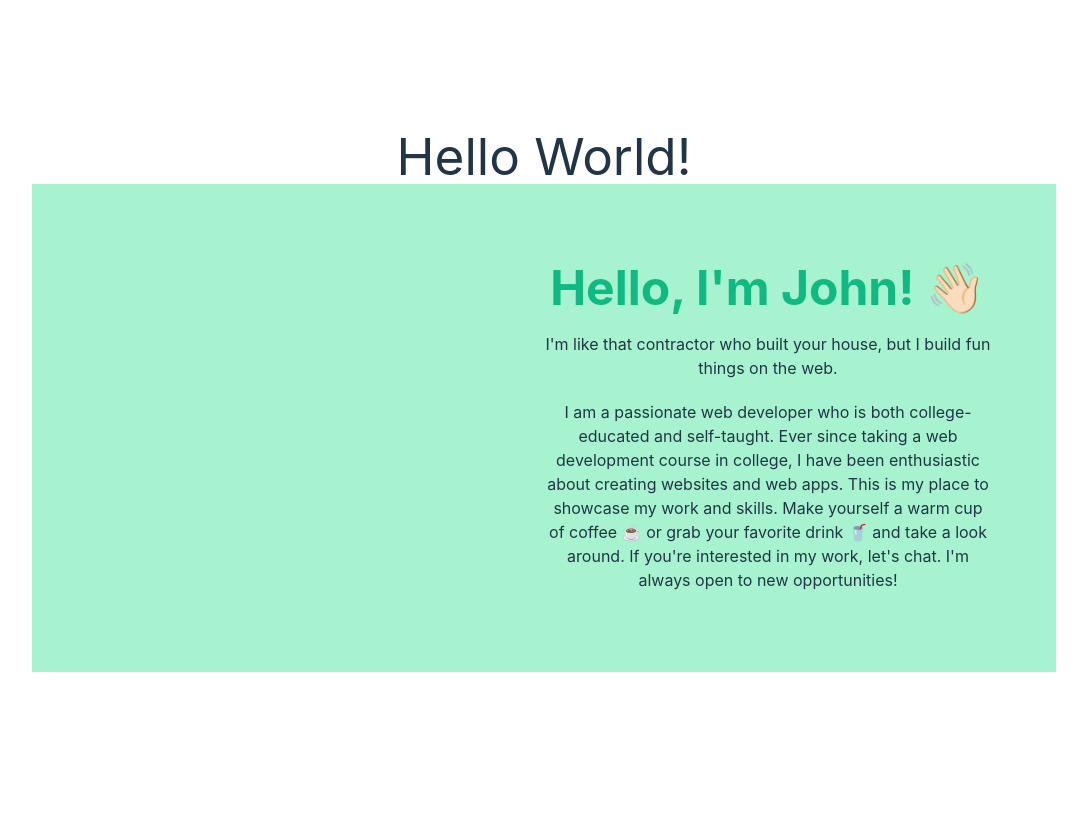
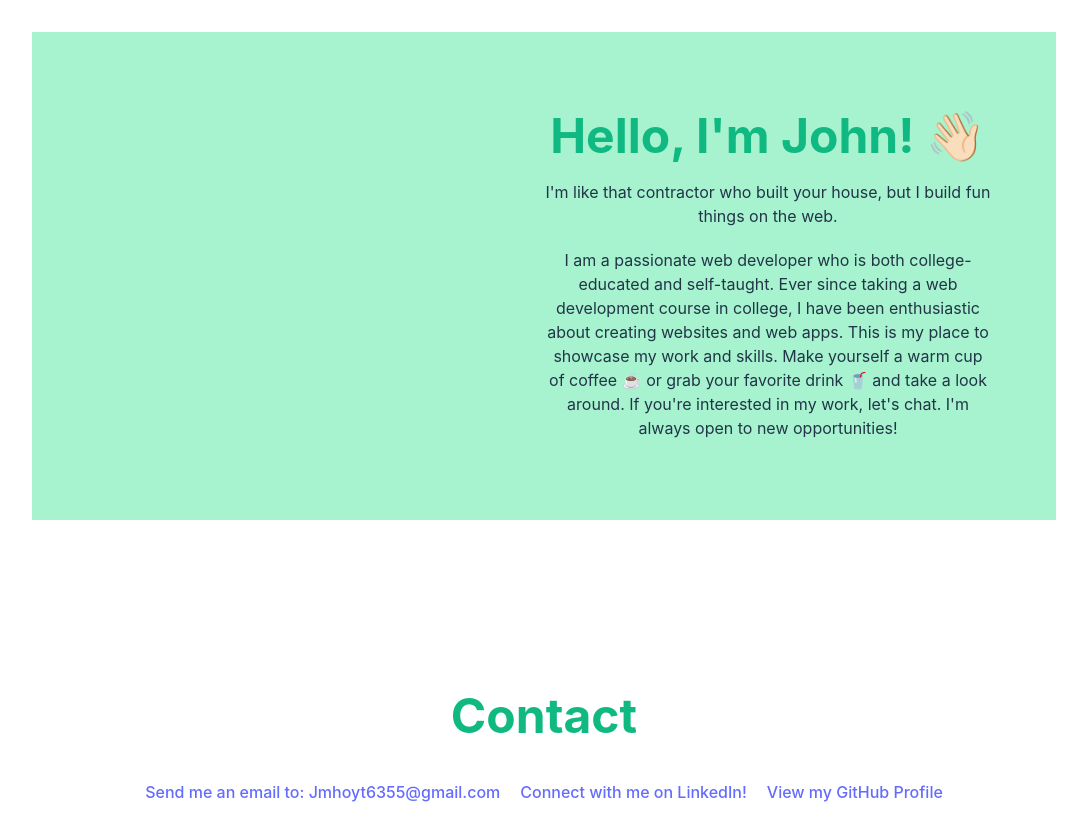
Before and after one commit to JohnMHoyt24/my-portfolio-site, a React (Vite) app: page / in a window 1280 px wide. Shown: the top 840 px of the page, without its empty margins (96-1183 px from the left). Before the commit the page ends 800 px from the top, so only its background shows below. Built offline with nearby package versions, Linux system fonts and the light colour scheme.

Commit message:
Created Contact component

```diff
--- a/src/App.jsx
+++ b/src/App.jsx
@@ -1,13 +1,14 @@
 import { useState } from 'react'
 import About from './components/About';
+import Contact from './components/Contact';
 import './App.css'
 
 function App() {
 
   return (
     <div>
-        <h1>Hello World!</h1>
         <About />
+        <Contact />
     </div>
   )
 }
--- /dev/null
+++ b/src/components/Contact.jsx
@@ -0,0 +1,35 @@
+export default function Contact(){
+    return(
+        <section id="contact"
+        className="my-40 align-center max-w-5xl mx-auto p-3">
+            <h2 className="text-5xl font-bold text-emerald-500 text-center">
+                Contact
+            </h2>
+            <div className="flex gap-5 justify-center
+                        my-10">
+                <a rel="noreferrer"
+                    target="_blank"
+                    className="text-center hover:underline"
+                    href="mailto:Jmhoyt6355@gmail.com">
+                    Send me an email to: Jmhoyt6355@gmail.com
+                </a>
+                <a rel="noreferrer"
+                    target="_blank"
+                    className="text-center hover:underline"
+                    href="https://twitter.com/geeksforgeeks">
+                    Connect with me on LinkedIn!
+                    <span className="font-bold">
+
+                    </span>
+                </a>
+
+                <a rel="noreferrer"
+                    target="_blank"
+                    className="text-center hover:underline"
+                    href="https://github.com/JohnMHoyt24">
+                    View my GitHub Profile
+                </a>
+            </div>
+        </section>
+    );
+}
```
